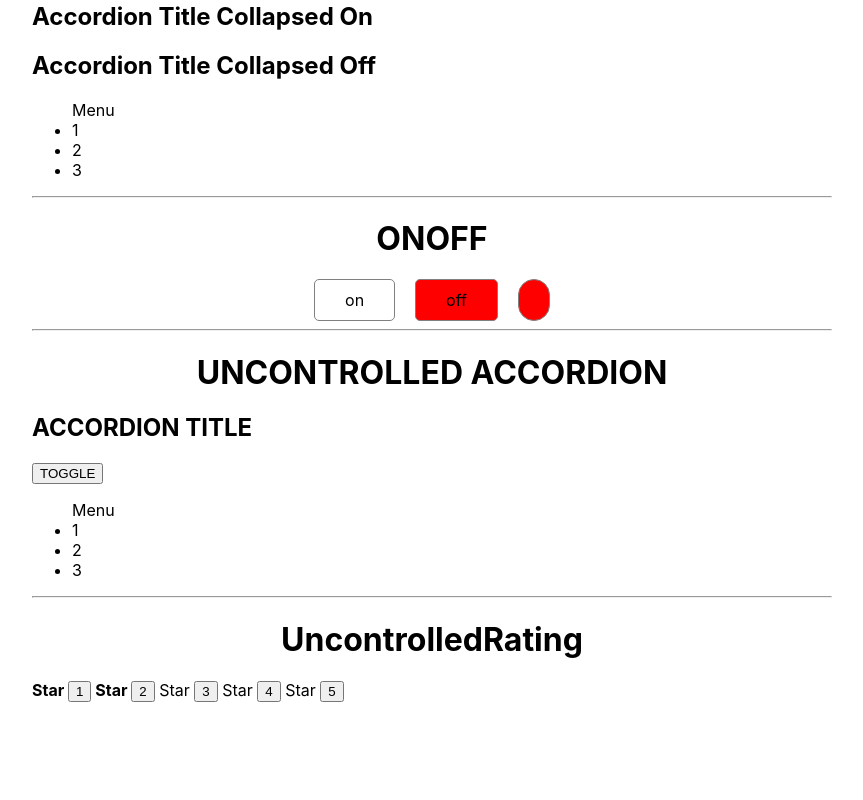
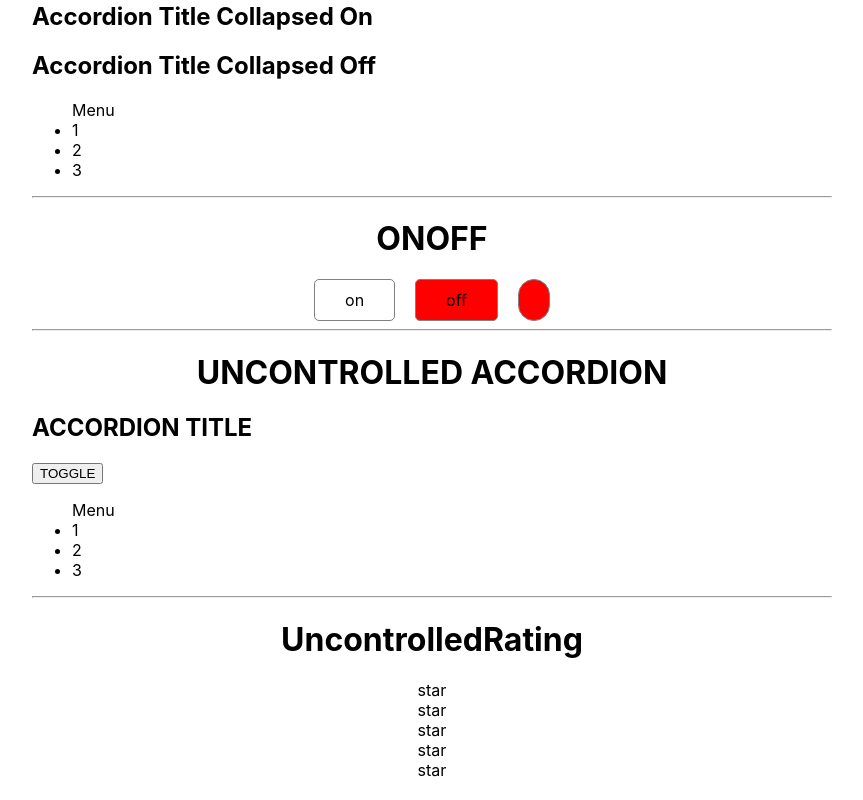
Before and after one commit to ArturLimaiko/it-kamasutra-examples-, a React (Create React App) app: page / in a window 1280 px wide. Shown: the part 292-1092 px from the top of the page, without its empty margins (208-1071 px from the left). Before the commit the page ends 1014 px from the top, so only its background shows below. Built offline with nearby package versions, Linux system fonts and the light colour scheme.

Commit message:
пркинул в неконтролируемый рейтинг колбек

```diff
--- a/src/UncontrolledRating.tsx
+++ b/src/UncontrolledRating.tsx
@@ -1,27 +1,28 @@
 import React, {useState} from "react";
 
-export type UncontrolledRatingType  = {
-     // value: number
-}
+export type UncontrolledRatingType = {}
 
 export function UncontrolledRating() {
-    const [value, setValue] = useState<UncontrolledRatingType>(2)
+    const [value, setValue] = useState<UncontrolledRatingType>(0)
 
     return (
         <div>
-            <Star selected={value > 0}/><button  onClick={()=> setValue(1)}>1</button>
-            <Star selected={value > 1}/><button  onClick={()=> setValue(2)}>2</button>
-            <Star selected={value > 2}/><button  onClick={()=> setValue(3)}>3</button>
-            <Star selected={value > 3}/><button  onClick={()=> setValue(4)}>4</button>
-            <Star selected={value > 4}/><button onClick={()=> setValue(5)}>5</button>
+            <Star selected={value > 0} setValue={setValue} value={1}/>
+            <Star selected={value > 1} setValue={setValue} value={2}/>
+            <Star selected={value > 2} setValue={setValue} value={3}/>
+            <Star selected={value > 3} setValue={setValue} value={4}/>
+            <Star selected={value > 4} setValue={setValue} value={5}/>
         </div>
     );
 }
 
 type StarType = {
     selected: boolean
+    value: 1 | 2 | 3 | 4 | 5
+    setValue: (value: 1 | 2 | 3 | 4 | 5) => void
 }
 
-export function Star({selected}: StarType) {
-    return selected ? <span><b> Star </b></span> : <span> Star </span>
+export function Star({selected, setValue, value}: StarType) {
+    return <span style={{cursor: "pointer", display: 'flex', justifyContent: 'center'}}
+                 onClick={() => setValue(value)}> {selected ? <b> Star </b> : 'star'}</span>
 }
```
